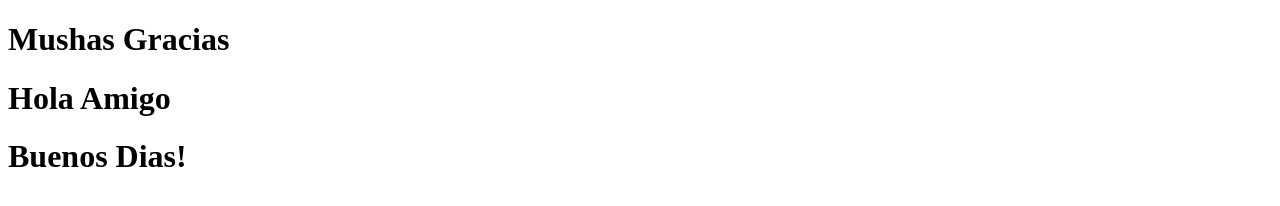
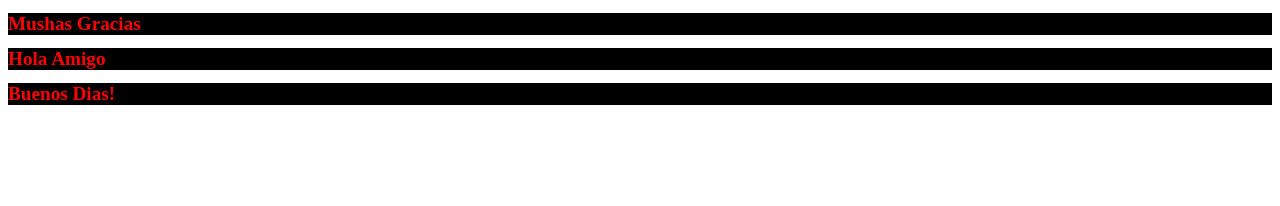
Before and after one commit to shazeel17/basic-git, a plain HTML site: page index.html in a window 1280 px wide. Drawn offline with Linux system fonts and the light colour scheme.

Commit message:
added css

```diff
--- a/index.html
+++ b/index.html
@@ -4,10 +4,11 @@
     <meta charset="UTF-8">
     <meta name="viewport" content="width=device-width, initial-scale=1.0">
     <title>Learning git</title>
+    <link rel="stylesheet" href="style.css">
 </head>
 <body>
-    <h1>Mushas Gracias</h1>
-    <h1>Hola Amigo</h1>
-    <h1>Buenos Dias!</h1>
+    <h1 class="greet">Mushas Gracias</h1>
+    <h1 class="greet">Hola Amigo</h1>
+    <h1 class="greet">Buenos Dias!</h1>
 </body>
 </html>
--- /dev/null
+++ b/style.css
@@ -0,0 +1,6 @@
+.greet{
+font-weight: bolder;
+color: red;
+font-size: larger;
+background-color: black;
+}
```
